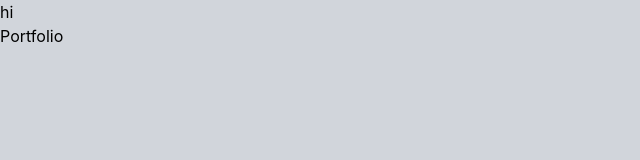
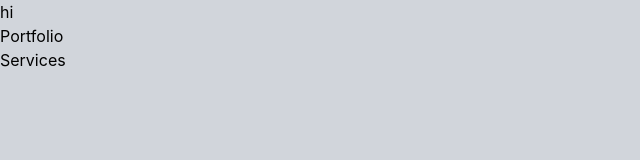
Before and after one commit to Jarabey/portfolio-design, a website: page public/index.html in a window 1280 px wide. Shown: the full height of the page, 0-640 px from the left. Drawn offline with nearby package versions, Linux system fonts and the light colour scheme; files that its build step writes are made by us from their sources.

Commit message:
Changes in  Title

```diff
--- a/public/index.html
+++ b/public/index.html
@@ -11,6 +11,7 @@
 <body class="bg-gray-300">
     <h1 class="text-black">hi</h1>
     <h2 class="text-blue">Portfolio</h2>
+    <p class="text-red">Services</p>
 </body>
 <script src="../path/to/flowbite/dist/flowbite.min.js"></script>
 <script src="https://cdn.jsdelivr.net/npm/flowbite@2.5.2/dist/flowbite.min.js"></script>
```
